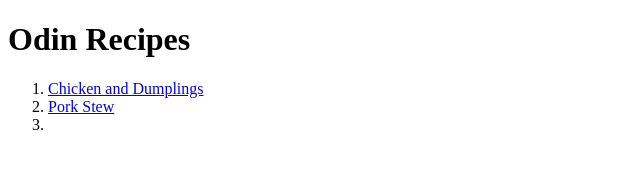
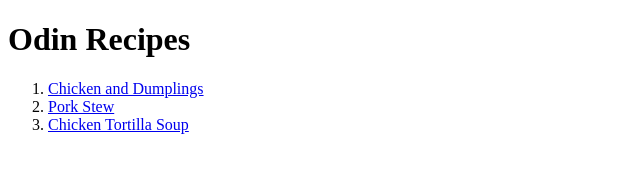
Before and after one commit to Hendricks433/odin-recipes, a plain HTML site: page index.html in a window 1280 px wide. Shown: the whole page, without its empty margins (0-640 px from the left). Drawn offline with Linux system fonts and the light colour scheme.

Commit message:
Add chicken tortilla soup recipe link

```diff
--- a/index.html
+++ b/index.html
@@ -9,7 +9,6 @@
         <ol>
         <li><a href="recipes/chicken-and-dumplings.html">Chicken and Dumplings</a></li>
         <li><a href="recipes/pork-stew.html">Pork Stew</a></li>
-        <li></li>
-        </ol>
+        <li><a href="recipes/chicken-tortilla-soup.html">Chicken Tortilla Soup</a>
     </body>
 </html>
```
